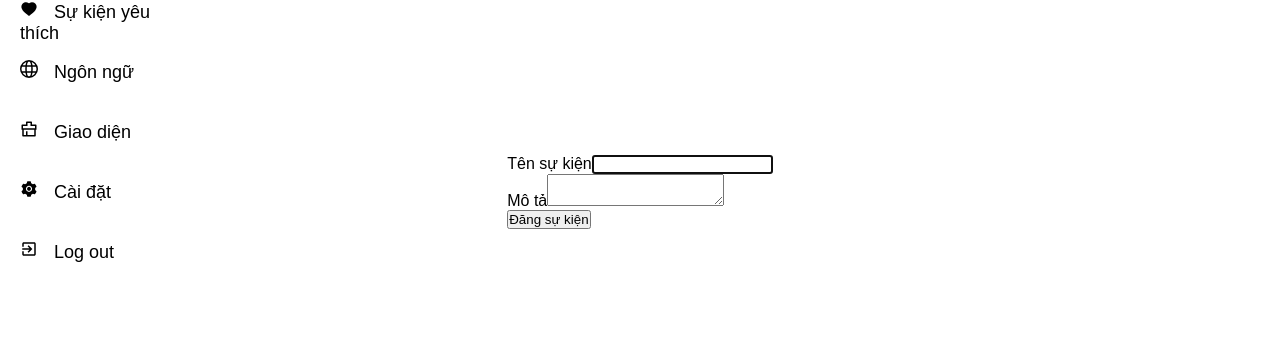
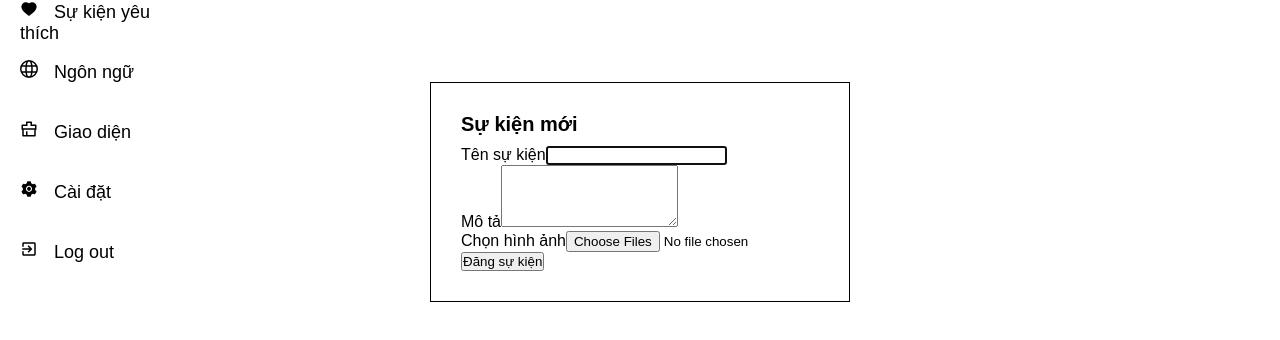
Before and after one commit to MiaNguyen10/UEF_Event, a React (Create React App) app in the folder quan_ly_su_kien/: page / in a window 1280 px wide. Both pictures are taken after a click on the button "Tạo sự kiện". Shown: the part 208-548 px from the top of the page. Built offline with nearby package versions, Linux system fonts and the light colour scheme; no server answers.

Commit message:
display and update image --- not done

```diff
--- /dev/null
+++ b/quan_ly_su_kien/src/components/FileUpload/FileUpload.js
@@ -0,0 +1,56 @@
+import React, { useState } from "react";
+
+const FileUpload = () => {
+  const [file, setFile] = useState();
+  const [fileName, setFileName] = useState("");
+
+  const saveFile = (e) => {
+    setFile(e.target.files[0]);
+    setFileName(e.target.files[0].name);
+  };
+
+  const uploadFile = async (e) => {
+    const formData = new FormData();
+    formData.append("file", file);
+    formData.append("fileName", fileName);
+    // try {
+    //   const res = await axios.post("http://localhost:3000/upload", formData);
+    //   console.log(res);
+    // } catch (ex) {
+    //   console.log(ex);
+    // }
+    fetch(`http://localhost:4000/api/image`, {
+      method: "POST",
+      body: formData,
+      headers: {
+        Accept: "multipart/form-data",
+      },
+      credentials: "include",
+    })
+      .then((res) => res.json())
+      .catch((error) => {
+        console.error(error);
+      });
+  };
+
+  return (
+    <div>
+      <label for="eventImage">Chọn hình ảnh</label>
+      <input
+        name="image"
+        type="file"
+        accept="image/*"
+        class="form-control-file"
+        id="eventImage"
+        multiple
+        onChange={saveFile}
+      />
+      <br />
+      <div class="card-footer text-right">
+        <button onClick={uploadFile}>Đăng sự kiện</button>
+      </div>
+    </div>
+  );
+};
+
+export default FileUpload;
--- a/quan_ly_su_kien/src/pages/HomePage/Home.css
+++ b/quan_ly_su_kien/src/pages/HomePage/Home.css
@@ -1,5 +1,22 @@
 .homepage{
     margin: 30px 0px 0px 230px;
+}
+
+.form-event{
+    border: 1px solid black;
+    padding: 30px;
+    background-color: white;
+}
+
+.form-header{
+    font-size: 20px;
+    font-weight: bold;
+    padding-bottom: 10px;
+}
+
+.img-fluid{
+    max-width: 100%;
+    height: auto;
 }
 
 ul{
@@ -10,10 +27,6 @@ ul{
     white-space: pre-wrap;
 }
 
-.event_des{
-    margin-top: 20px;
-}
-
 @media screen and (max-width: 960px) {
     .homepage{
         margin: 30px 0px 0px 80px;
--- a/quan_ly_su_kien/src/pages/HomePage/Home.js
+++ b/quan_ly_su_kien/src/pages/HomePage/Home.js
@@ -1,9 +1,11 @@
-import React, { Component } from "react";
+import React, { Component} from "react";
 import "./Home.css";
 import axios from "axios";
 import Popup from "reactjs-popup";
+import FileUpload from "../../components/FileUpload/FileUpload";
 
 class Home extends Component {
+
   constructor(props) {
     super(props);
     this.state = {
@@ -17,6 +19,7 @@ class Home extends Component {
       .then((res) => {
         const event = res.data;
         this.setState({ event: event.event });
+
       })
       .catch((error) => console.log(error));
   }
@@ -49,41 +52,55 @@ class Home extends Component {
       .catch((error) => console.log(error));
   };
 
+
+
   render() {
     return (
       <div className="homepage">
         <Popup modal trigger={<button>Tạo sự kiện</button>}>
+          <div class="card form-event">
+            <div class="card-header text-center form-header">Sự kiện mới</div>
+            <div class="card-body">
               <form onSubmit={this.handleInsertSubmit}>
-            <div className="new-expense__controls">
-              <div className="new-expense__control">
-                <label>Tên sự kiện</label>
+                <div>
+                  <div class="form-group">
+                    <label for="eventName">Tên sự kiện</label>
                     <input
                       name="name"
                       type="text"
+                      class="form-control"
+                      id="eventName"
                       onChange={this.handleInputChange}
                     />
                   </div>
-              <div className="new-expense__control">
-                <label>Mô tả</label>
+                  <div class="form-group">
+                    <label for="eventDescription">Mô tả</label>
                     <textarea
                       name="description"
+                      class="form-control"
+                      id="eventDescription"
+                      rows="4"
                       onChange={this.handleInputChange}
                     />
                   </div>
-              <div className="new-expense__actions">
-                <button type="submit">Đăng sự kiện</button>
+                  <div class="form-group">
+                      <FileUpload />
                   </div>
                 </div>
               </form>
+            </div>
+
+          </div>
         </Popup>
 
+        {/* Display event data */}
         <div className="event_des">
           <ul>
             {this.state.event.map((item) => (
               <li key={item.id_event}>
                 <h2><b>{item.name}</b></h2> <br />
                 <div className="description">{item.description}</div> <br />
-                <img src={item.image} alt="image_event"/>
+                <img src={item.image} alt="image_event" class="img-fluid"/>
               </li>
             ))}
           </ul>
```
Also changed, not shown: 1 other file (tests, documents, lock files or other folders). Lines whose indentation alone changed are shown as unchanged.
